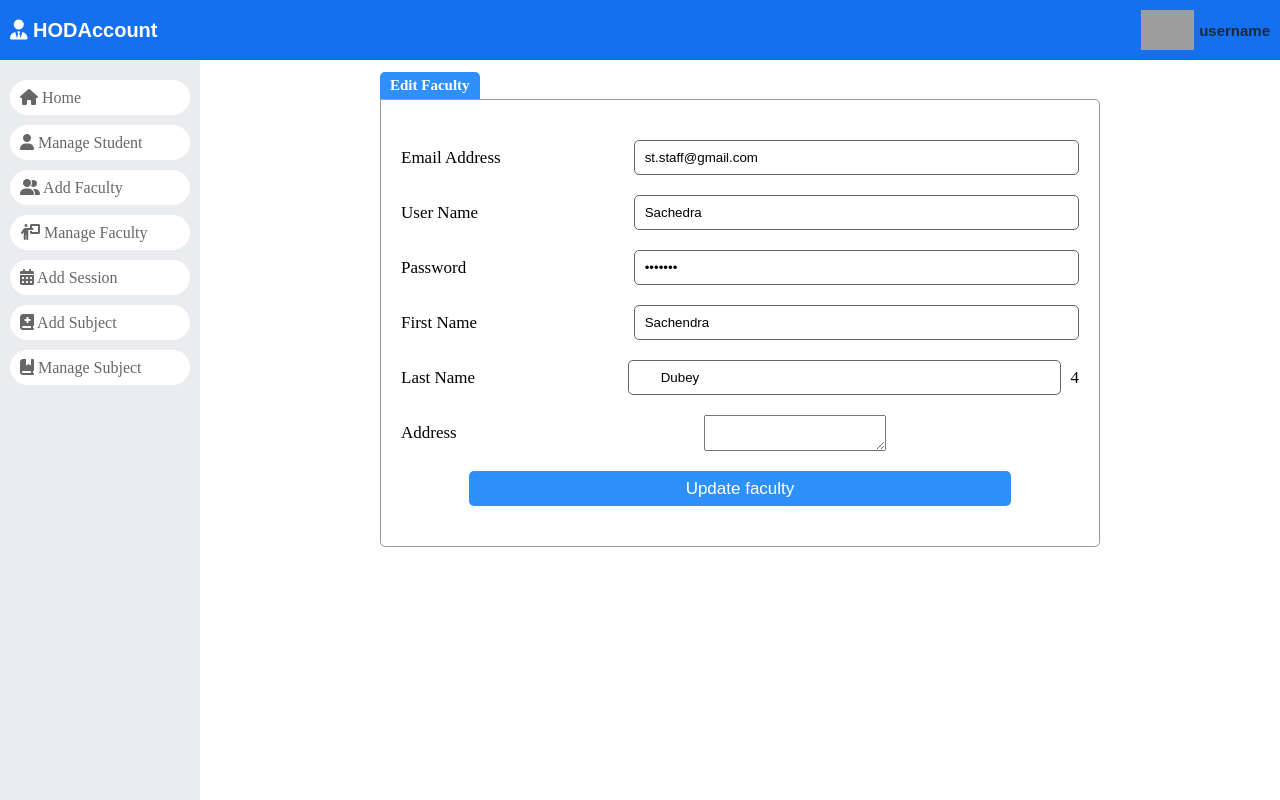
After one commit to Arunika22/Student-Management-system, a Django app: page /edit_staff/18/ in a window 1280 px wide. The commit adds this page. Run offline with Django 4.2, Linux system fonts and the light colour scheme; data comes from the database, SQL or seed files in the repository; both versions use the stored data as it was after the commit; grey boxes are pictures that could not be loaded.

Commit message:
first commit

```diff
--- a/dashboard/HodViews.py
+++ b/dashboard/HodViews.py
@@ -52,3 +52,60 @@ def manage_staff(request):
         "staffs": staffs
     }
     return render(request, "Hod Page/manage_faculty.html", context)
+
+
+
+
+def edit_staff(request, staff_id):
+    staff = Staffs.objects.get(admin=staff_id)
+
+    context = {
+        "staff": staff,
+        "id": staff_id
+    }
+    return render(request, "Hod Page/edit_staff_template.html", context)
+
+
+def edit_staff_save(request):
+    if request.method != "POST":
+        return HttpResponse("<h2>Method Not Allowed</h2>")
+    else:
+        staff_id = request.POST.get('staff_id')
+        username = request.POST.get('username')
+        email = request.POST.get('email')
+        first_name = request.POST.get('first_name')
+        last_name = request.POST.get('last_name')
+        address = request.POST.get('address')
+
+        try:
+            # INSERTING into Customuser Model
+            user = CustomUser.objects.get(id=staff_id)
+            user.first_name = first_name
+            user.last_name = last_name
+            user.email = email
+            user.username = username
+            user.save()
+
+            # INSERTING into Staff Model
+            staff_model = Staffs.objects.get(admin=staff_id)
+            staff_model.address = address
+            staff_model.save()
+
+            messages.success(request, "Staff Updated Successfully.")
+            return redirect('/edit_staff/'+staff_id)
+
+        except:
+            messages.error(request, "Failed to Update Staff.")
+            return redirect('/edit_staff/'+staff_id)
+
+
+
+def delete_staff(request, staff_id):
+    staff = Staffs.objects.get(admin=staff_id)
+    try:
+        staff.delete()
+        messages.success(request, "Staff Deleted Successfully.")
+        return redirect('manage_staff')
+    except:
+        messages.error(request, "Failed to Delete Staff.")
+        return redirect('manage_staff')
--- /dev/null
+++ b/dashboard/templates/Hod Page/edit_staff_template.html
@@ -0,0 +1,130 @@
+{% load static %}
+<!DOCTYPE html>
+<html lang="en">
+
+<head>
+    <meta charset="UTF-8">
+    <meta name="viewport" content="width=device-width, initial-scale=1.0">
+    <title>Hod Page</title>
+    <link rel="stylesheet" href="https://cdnjs.cloudflare.com/ajax/libs/font-awesome/6.5.1/css/all.min.css"
+        integrity="sha512-DTOQO9RWCH3ppGqcWaEA1BIZOC6xxalwEsw9c2QQeAIftl+Vegovlnee1c9QX4TctnWMn13TZye+giMm8e2LwA=="
+        crossorigin="anonymous" referrerpolicy="no-referrer" />
+    <link rel="stylesheet" href="{% static 'style.css' %}">
+    <script type="text/javascript" src="{% static 'script.js' %}"></script>
+</head>
+
+<body>
+    <header>
+        <div>
+            <a href="/">
+                <div class="logo">
+                    <i class="fa-solid fa-user-tie"></i>
+                    HODAccount
+                </div>
+            </a>
+        </div>
+
+        <div class="user">
+            <div>
+                <img src="https://cdn-icons-png.flaticon.com/512/1144/1144760.png" alt="user-image" />
+            </div>
+            <div class="name">username</div>
+
+            <ul>
+                <li>Logout</li>
+            </ul>
+        </div>
+    </header>
+
+    <div id="main">
+
+        <div id="navbar">
+            <div class="menu">Menu</div>
+            <nav>
+                <a href="{% url 'hod_home' %}">
+                    <li>
+                        <i class="fa fa-home"></i> Home
+                    </li>
+                </a>
+                <a href="#">
+                    <li>
+                        <i class="fa fa-user"></i> Manage Student
+                    </li>
+                </a>
+                <a href="{% url 'add_staff_save' %}">
+                    <li>
+                        <i class="fa-solid fa-user-group"></i>
+                        Add Faculty
+                    </li>
+                </a>
+                <a href="#">
+                    <li>
+                        <i class="fa-solid fa-person-chalkboard"></i>
+                        Manage Faculty
+                    </li>
+                </a>
+                <a href="#">
+                    <li>
+                        <i class="fa-solid fa-calendar-days"></i>
+                        Add Session
+                    </li>
+                </a>
+                <a href="#">
+                    <li>
+                        <i class="fa-solid fa-book-medical"></i>
+                        Add Subject
+                    </li>
+                </a>
+                <a href="#">
+                    <li>
+                        <i class="fa-solid fa-book-bookmark"></i>
+                        Manage Subject
+                    </li>
+                </a>
+
+            </nav>
+        </div>
+
+        <div class="form hamburger">
+            <h2>Edit Faculty</h2>
+            {% comment %} <form action="{% url 'add_staff_save'%}"> {% endcomment %}
+                <form role ="form" action="{% url 'edit_staff_save' %}" method="post">
+
+                    {% csrf_token %}
+                <div class="form-field">
+                    <label for=" email ">Email Address</label>
+                    <input type="email" name="email" id="email"  value="{{ staff.admin.email }}">
+                </div>
+                <div class="form-field">
+                    <label for="username">User Name</label>
+                    <input type="text" name="username" id="username"value="{{ staff.admin.username }}">
+                </div>
+                <div class="form-field">
+                    <label for="password">Password</label>
+                    <input type="password" name="password" id="password" value="{{ staff.admin.password }}">
+                </div>
+
+                <div class="form-field">
+                    <label for="first_name">First Name</label>
+                    <input type="text" name="first_name" id="first_name"value="{{ staff.admin.first_name }}">
+                </div>
+
+                <div class="form-field">
+                    <label for="last_name">Last Name</label>
+                    <input type="text" name="last_name" id="last_name" value=" {{ staff.admin.last_name }}">4
+                    <input type="hidden" name="staff_id" value="{{ staff.admin.id }}" />
+                </div>
+                <div class="form-field">
+                    <label>Address</label>
+                                <textarea class="form-control" name="address">{{ staff.address }}</textarea>
+                </div>
+
+                <div class="form-field">
+                    <button type="submit">Update faculty</button>
+                </div>
+            </form>
+        </div>
+    </div>
+</body>
+
+</html>
--- a/dashboard/urls.py
+++ b/dashboard/urls.py
@@ -17,5 +17,9 @@ urlpatterns = [
     path('student_home/', StudentViews.student_home, name="student_home"),
     path('staff_home/', StaffViews.staff_home, name="staff_home"),
     path('manage_staff/', HodViews.manage_staff, name="manage_staff"),
+    path('manage_staff/', HodViews.manage_staff, name="manage_staff"),
+    path('edit_staff/<staff_id>/', HodViews.edit_staff, name="edit_staff"),
+    path('edit_staff_save/', HodViews.edit_staff_save, name="edit_staff_save"),
+    path('delete_staff/<staff_id>/', HodViews.delete_staff, name="delete_staff"),
 
 ]
--- a/static/script.js
+++ b/static/script.js
@@ -7,9 +7,9 @@ function changeClass(e) {
     window.location.href = url.toString();
 }
 
-function openAddDialog() {
-    document.querySelector('#add_dialog')?.showModal();
-}
+// function openAddDialog() {
+//     document.querySelector('#add_dialog')?.showModal();
+// }
 
 function closeAddDialog() {
     document.querySelector('#add_dialog')?.close();
@@ -17,6 +17,8 @@ function closeAddDialog() {
 
 function openEditDialog() {
     document.querySelector('#edit_dialog')?.showModal();
+    //new code
+
 }
 
 function closeEditDialog() {
```
Also changed, not shown: dashboard/templates/Hod Page/manage_faculty.html (+34 -47 lines), db.sqlite3.
